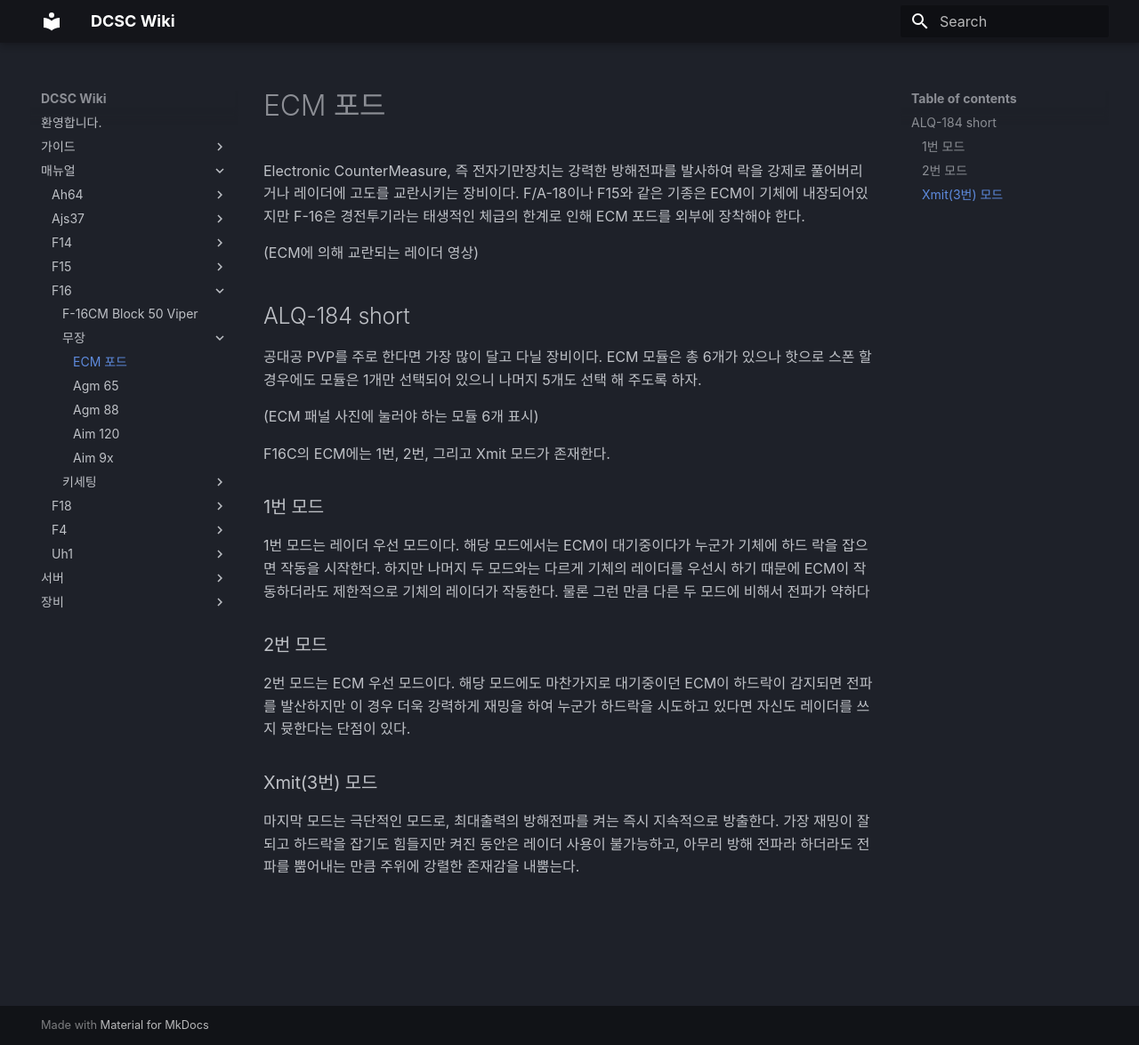
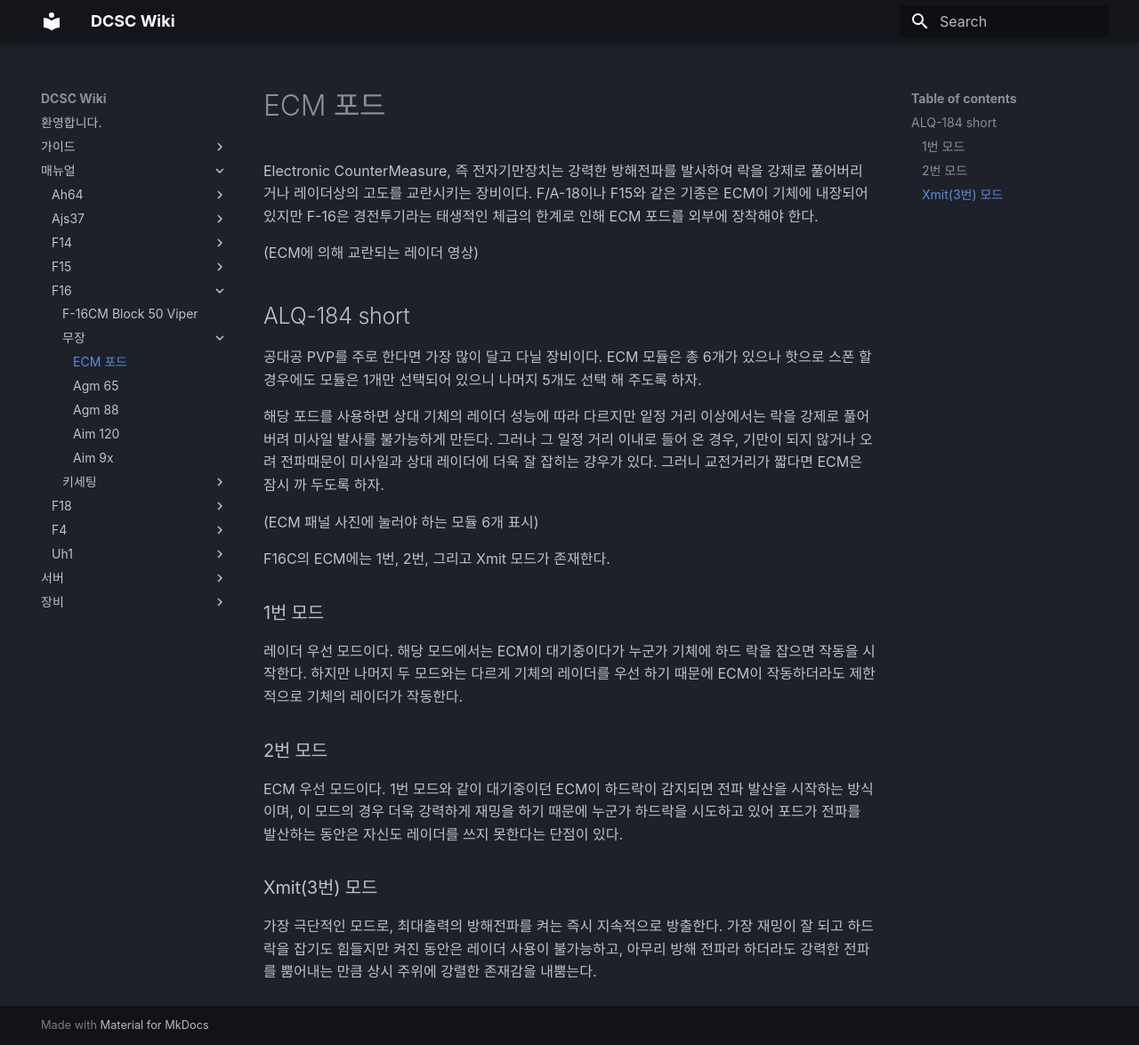
Before and after one commit to dcs-c/dcs-c.github.io, an MkDocs documentation site: the page built from docs/매뉴얼/f16/무장/ECM POD.md, in a window 1280 px wide and 1175 px high. Shown: the whole window at 89% size. Built offline with MkDocs 1.6.1 and Material for MkDocs 9.7.7, drawn with Linux system fonts in a browser that asks for light colours; some web fonts are replaced.

Commit message:
Update ECM POD.md

```diff
--- a/docs/매뉴얼/f16/무장/ECM POD.md
+++ b/docs/매뉴얼/f16/무장/ECM POD.md
@@ -1,5 +1,5 @@
 # ECM 포드
-Electronic CounterMeasure, 즉 전자기만장치는 강력한 방해전파를 발사하여 락을 강제로 풀어버리거나 레이더에 고도를 교란시키는 장비이다.
+Electronic CounterMeasure, 즉 전자기만장치는 강력한 방해전파를 발사하여 락을 강제로 풀어버리거나 레이더상의 고도를 교란시키는 장비이다.
 F/A-18이나 F15와 같은 기종은 ECM이 기체에 내장되어있지만 F-16은 경전투기라는 태생적인 체급의 한계로 인해 ECM 포드를 외부에 장착해야 한다.
 
 (ECM에 의해 교란되는 레이더 영상)
@@ -8,14 +8,16 @@ F/A-18이나 F15와 같은 기종은 ECM이 기체에 내장되어있지만 F-16
 공대공 PVP를 주로 한다면 가장 많이 달고 다닐 장비이다.
 ECM 모듈은 총 6개가 있으나 핫으로 스폰 할 경우에도 모듈은 1개만 선택되어 있으니 나머지 5개도 선택 해 주도록 하자.
 
+해당 포드를 사용하면 상대 기체의 레이더 성능에 따라 다르지만 잍정 거리 이상에서는 락을 강제로 풀어버려 미사일 발사를 불가능하게 만든다. 그러나 그 일정 거리 이내로 들어 온 경우, 기만이 되지 않거나 오려 전파때문이 미사일과 상대 레이더에 더욱 잘 잡히는 걍우가 있다. 그러니 교전거리가 짧다면 ECM은 잠시 까 두도록 하자.
+
 
 (ECM 패널 사진에 눌러야 하는 모듈 6개 표시)
 
 
 F16C의 ECM에는 1번, 2번, 그리고 Xmit 모드가 존재한다.
 ### 1번 모드
-1번 모드는 레이더 우선 모드이다. 해당 모드에서는 ECM이 대기중이다가 누군가 기체에 하드 락을 잡으면 작동을 시작한다. 하지만 나머지 두 모드와는 다르게 기체의 레이더를 우선시 하기 때문에 ECM이 작동하더라도 제한적으로 기체의 레이더가 작동한다. 물론 그런 만큼 다른 두 모드에 비해서 전파가 약하다
+레이더 우선 모드이다. 해당 모드에서는 ECM이 대기중이다가 누군가 기체에 하드 락을 잡으면 작동을 시작한다. 하지만 나머지 두 모드와는 다르게 기체의 레이더를 우선 하기 때문에 ECM이 작동하더라도 제한적으로 기체의 레이더가 작동한다.
 ### 2번 모드
-2번 모드는 ECM 우선 모드이다. 해당 모드에도 마찬가지로 대기중이던 ECM이 하드락이 감지되면 전파를 발산하지만 이 경우 더욱 강력하게 재밍을 하여 누군가 하드락을 시도하고 있다면 자신도 레이더를 쓰지 뮷한다는 단점이 있다.
+ECM 우선 모드이다. 1번 모드와 같이 대기중이던 ECM이 하드락이 감지되면 전파 발산을 시작하는 방식이며, 이 모드의 경우 더욱 강력하게 재밍을 하기 때문에 누군가 하드락을 시도하고 있어 포드가 전파를 발산하는 동안은 자신도 레이더를 쓰지 못한다는 단점이 있다.
 ### Xmit(3번) 모드
-마지막 모드는 극단적인 모드로, 최대출력의 방해전파를 켜는 즉시 지속적으로 방출한다. 가장 재밍이 잘 되고 하드락을 잡기도 힘들지만 켜진 동안은 레이더 사용이 불가능하고, 아무리 방해 전파라 하더라도 전파를 뿜어내는 만큼 주위에 강렬한 존재감을 내뿜는다.
+가장 극단적인 모드로, 최대출력의 방해전파를 켜는 즉시 지속적으로 방출한다. 가장 재밍이 잘 되고 하드락을 잡기도 힘들지만 켜진 동안은 레이더 사용이 불가능하고, 아무리 방해 전파라 하더라도 강력한 전파를 뿜어내는 만큼 상시 주위에 강렬한 존재감을 내뿜는다.
```
